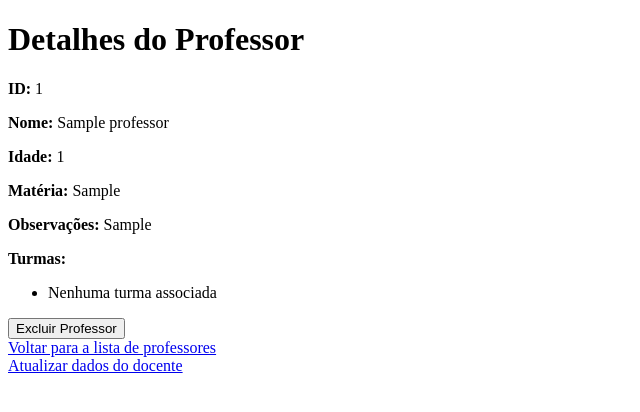
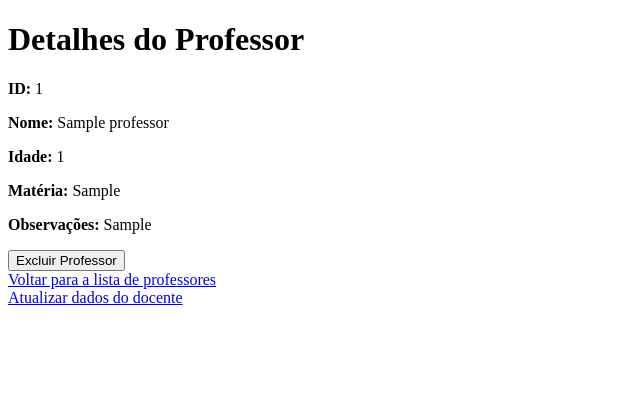
Before and after one commit to Tauana-Pacheco/api_flask, a Flask app: page /professores/1 in a window 1280 px wide. Shown: the top 412 px of the page, without its empty margins (0-640 px from the left). Run offline with Flask 3, Linux system fonts and the light colour scheme; tables that the repository leaves empty hold one stand-in row (values such as "Sample post").

Commit message:
fix: 1:N prof/turma

```diff
--- a/professor/prof_model.py
+++ b/professor/prof_model.py
@@ -22,7 +22,6 @@ class Professor(db.Model):
           'idade': self.idade,
           'materia': self.materia,
           'observacoes': self.observacoes,
-        #  'turmas': [turma.to_dict() for turma in self.turmas]
         }
 
 class ProfessorNaoEncontrado(Exception):
@@ -44,7 +43,6 @@ def adicionar_professor(professor_data):
         idade=professor_data['idade'],
         materia=professor_data['materia'],
         observacoes=professor_data['observacoes'],
-        turmas=professor_data['turmas'],
         )
     db.session.add(novo_professor)
     db.session.commit()
@@ -57,7 +55,6 @@ def atualizar_professor(id_professor, novos_dados):
    professor.idade = novos_dados['idade']
    professor.materia = novos_dados['materia']
    professor.observacoes = novos_dados['observacoes']
-   professor.turmas = novos_dados['turmas']
    db.session.commit()
 
 def excluir_professor(id_professor):
--- a/templates/professor_id.html
+++ b/templates/professor_id.html
@@ -15,14 +15,6 @@
   <p><strong>Idade:</strong> {{ professor.idade }}</p>
   <p><strong>Matéria:</strong> {{ professor.materia }}</p>
   <p><strong>Observações:</strong> {{ professor.observacoes }}</p>
-  <p><strong>Turmas:</strong></p>
-  <ul>
-    {% for turma in professor.turmas %}
-      <li>{{ turma.descricao }}</li>
-    {% else %}
-      <li>Nenhuma turma associada</li>
-    {% endfor %}
-  </ul>
 
   <form id="delete-form" action="{{ url_for('professores.delete_professor', id_professor=professor.id) }}" method="POST">
     <input type="hidden" name="_method" value="DELETE">
--- a/templates/professores_update.html
+++ b/templates/professores_update.html
@@ -19,13 +19,10 @@
       <input type="number" id="idade" name="idade" value="{{ professor.idade }}"><br>
 
       <label for="materia">Materia</label>
-      <input type="text" id="nota_1st" name="nota_1st" value="{{ professor.materia }}"><br>
+      <input type="text" id="materia" name="materia" value="{{ professor.materia }}"><br>
 
       <label for="observacoes">Observações</label>
       <input type="text" id="observacoes" name="observacoes" value="{{ professor.observacoes }}"><br>
-
-      <label for="turmas">Turma</label>
-      <input type="text" id="turmas" name="turmas" value="{{ professor.turmas }}"><br>
 
       <button type="submit">Atualizar</button>
     </form>
--- a/turma/turma_model.py
+++ b/turma/turma_model.py
@@ -10,14 +10,12 @@ class Turma(db.Model):
   def __init__(self, descricao, professor_id):
     self.descricao = descricao
     self.professor_id = professor_id
-   # self.ativo = ativo
 
   def to_dict(self):
       return {
           'id': self.id,
           'descricao': self.descricao,
           'professor_id': self.professor_id,
-         # 'ativo': self.ativo,
       }
 
 class TurmaNaoEncontrado(Exception):
@@ -37,7 +35,6 @@ def adicionar_turma(turma_data):
     nova_turma = Turma(
         descricao=turma_data['descricao'],
         professor_id=turma_data['professor_id'],
-      #  ativo=turma_data['ativo'],
         )
     db.session.add(nova_turma)
     db.session.commit()
@@ -48,7 +45,6 @@ def atualizar_turma(id_turma, novos_dados):
         raise TurmaNaoEncontrado
     turma.descricao = novos_dados['descricao']
     turma.professor_id = novos_dados['professor_id']
-    #turma.ativo = novos_dados['ativo']
     db.session.commit()
 
 def excluir_turma(id_turma):
```
Also changed, not shown: templates/criarProfessor.html (+0 -7 lines), templates/criarTurmas.html (+6 -1 lines), turma/turma_routes.py (+2 -5 lines).
